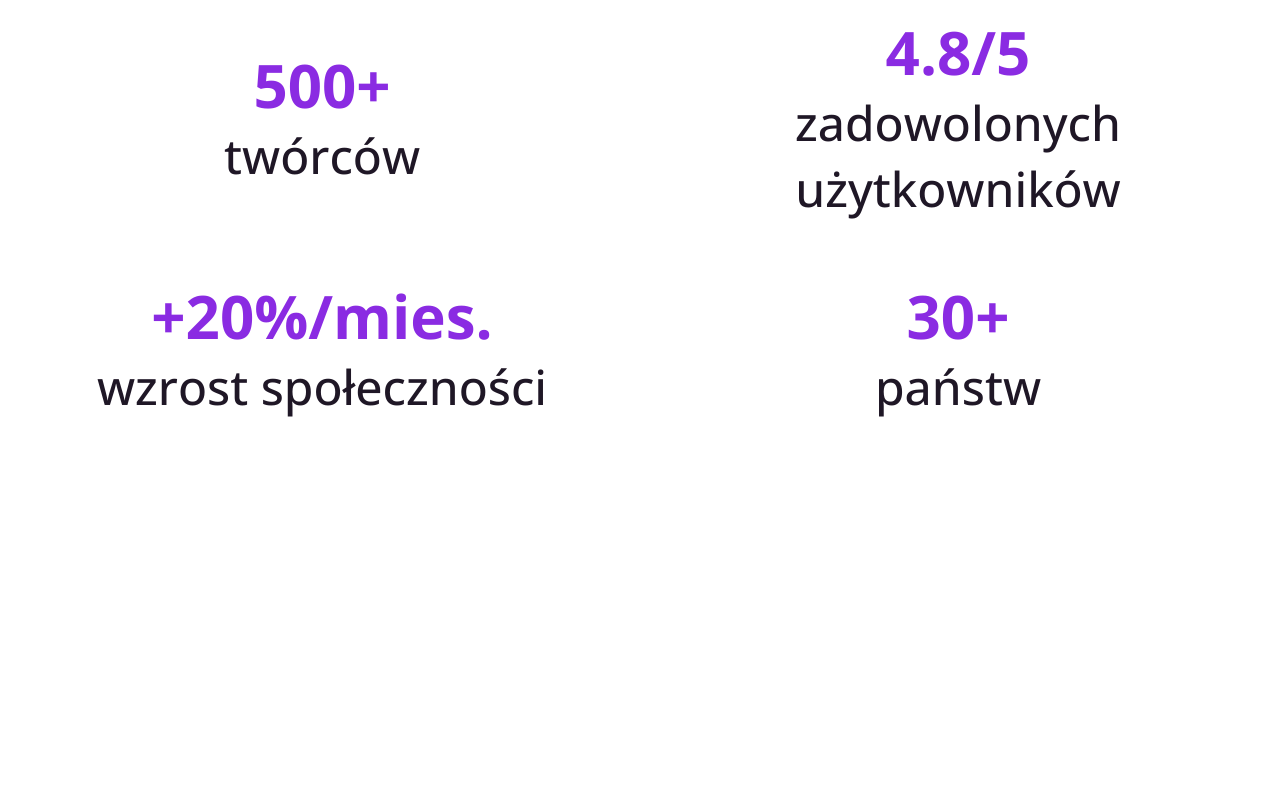
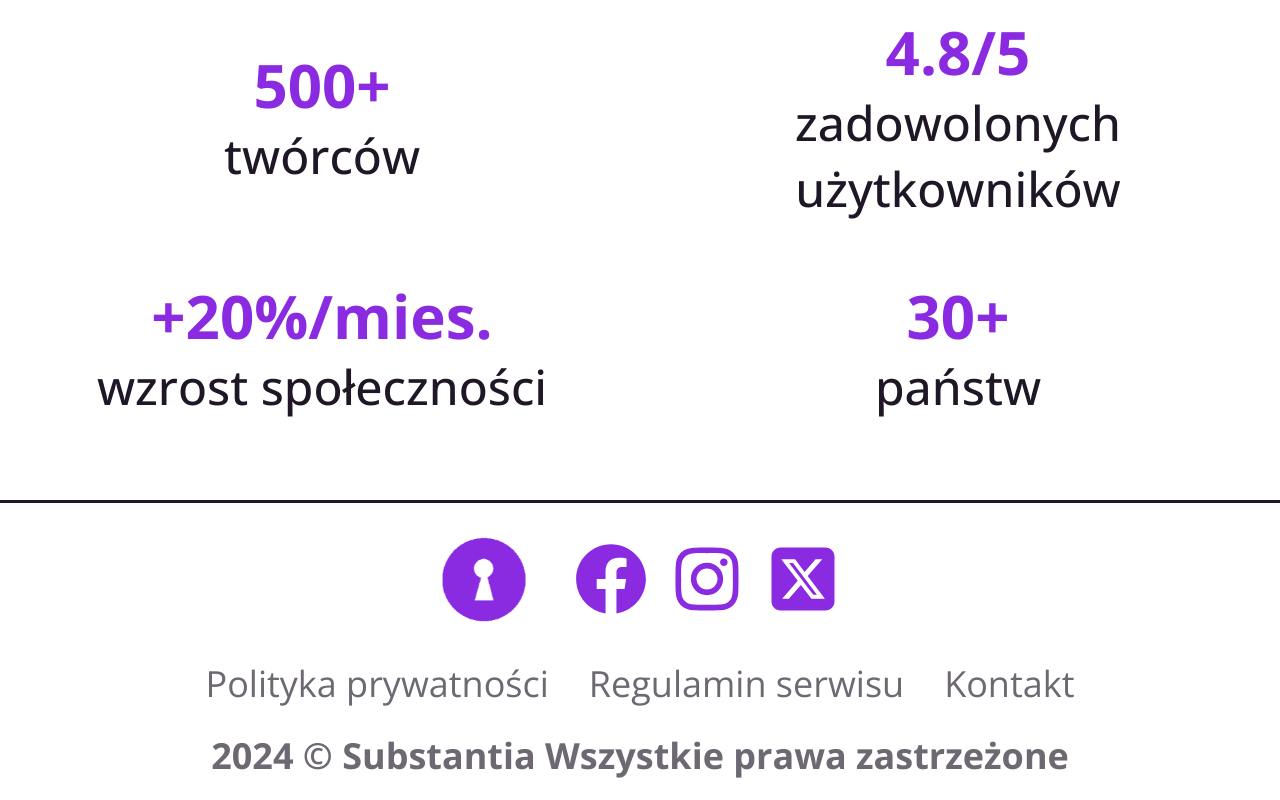
Before and after one commit to alibomba/substantia, a React (Vite) app in the folder frontend/: page / in a window 1280 px wide. Shown: the part 3382-4182 px from the top of the page. Before the commit the page ends 3802 px from the top, so only its background shows below. Built offline with nearby package versions, Linux system fonts and the light colour scheme; no server answers.

Commit message:
footer, homepage

```diff
--- a/frontend/src/layouts/DefaultLayout.tsx
+++ b/frontend/src/layouts/DefaultLayout.tsx
@@ -1,6 +1,6 @@
 import { useContext } from "react";
 import { Outlet } from "react-router-dom";
-import { Header } from "../sections";
+import { Footer, Header } from "../sections";
 import { AuthContext } from "../contexts/AuthProvider";
 import Loading from "../components/loading/Loading";
 
@@ -15,6 +15,7 @@ const DefaultLayout = () => {
         <>
             <Header />
             <Outlet />
+            <Footer />
         </>
     )
 }
--- a/frontend/src/layouts/UserOnlyLayout.tsx
+++ b/frontend/src/layouts/UserOnlyLayout.tsx
@@ -1,6 +1,6 @@
 import { useContext } from "react";
 import { Navigate, Outlet } from "react-router-dom";
-import { Header } from "../sections";
+import { Footer, Header } from "../sections";
 import { AuthContext } from "../contexts/AuthProvider";
 import Loading from "../components/loading/Loading";
 
@@ -19,6 +19,7 @@ const UserOnlyLayout = () => {
         <>
             <Header />
             <Outlet />
+            <Footer />
         </>
     )
 }
--- /dev/null
+++ b/frontend/src/sections/footer/Footer.tsx
@@ -0,0 +1,33 @@
+import { Link } from "react-router-dom"
+import { FaFacebook, FaInstagram } from 'react-icons/fa';
+import { FaSquareXTwitter } from 'react-icons/fa6';
+
+
+const Footer = () => {
+    return (
+        <footer className="mt-20 px-10 max-sm:px-6 py-6 border-t-[3px] border-t-black flex flex-col items-center gap-8 text-center">
+            <nav className="flex items-center justify-center gap-12 flex-wrap">
+                <img className="w-[85px] max-sm:w-[60px]" src="/logo.png" alt="logo Substantia" />
+                <div className="flex items-center justify-center gap-6 flex-wrap">
+                    <Link title="Facebook" to='#' target="_blank">
+                        <FaFacebook className="text-7xl max-sm:text-6xl text-primary hover:text-primaryHover transition-primary" />
+                    </Link>
+                    <Link title="Instagram" to='#' target="_blank">
+                        <FaInstagram className="text-7xl max-sm:text-6xl text-primary hover:text-primaryHover transition-primary" />
+                    </Link>
+                    <Link title="Twitter" to='#' target="_blank">
+                        <FaSquareXTwitter className="text-7xl max-sm:text-6xl text-primary hover:text-primaryHover transition-primary" />
+                    </Link>
+                </div>
+            </nav>
+            <nav className="flex items-center justify-center gap-10 flex-wrap">
+                <Link data-testid='footerNavLink' className="text-4xl max-sm:text-3xl text-black65" to='#'>Polityka prywatności</Link>
+                <Link data-testid='footerNavLink' className="text-4xl max-sm:text-3xl text-black65" to='#'>Regulamin serwisu</Link>
+                <a data-testid='footerNavLink' className="text-4xl max-sm:text-3xl text-black65" href="mailto:support@substantia.pl">Kontakt</a>
+            </nav>
+            <p className="text-4xl max-sm:text-3xl text-black65 font-bold">2024 &copy; Substantia Wszystkie prawa zastrzeżone</p>
+        </footer>
+    )
+}
+
+export default Footer
--- a/frontend/src/sections/index.ts
+++ b/frontend/src/sections/index.ts
@@ -6,3 +6,4 @@ export { default as Hero } from './hero/Hero';
 export { default as HomeSection } from './homeSection/HomeSection';
 export { default as Qualities } from './qualities/Qualities';
 export { default as Statistics } from './statistics/Statistics';
+export { default as Footer } from './footer/Footer';
--- a/frontend/src/test/index.css
+++ b/frontend/src/test/index.css
@@ -777,6 +777,10 @@ video {
   width: 45em;
 }
 
+.w-\[85px\]{
+  width: 85px;
+}
+
 .w-\[90\%\]{
   width: 90%;
 }
@@ -899,6 +903,10 @@ video {
   gap: 1.25rem;
 }
 
+.gap-6{
+  gap: 1.5rem;
+}
+
 .gap-7{
   gap: 1.75rem;
 }
@@ -956,6 +964,10 @@ video {
   border-bottom-width: 3px;
 }
 
+.border-t-\[3px\]{
+  border-top-width: 3px;
+}
+
 .border-black{
   --tw-border-opacity: 1;
   border-color: rgb(31 23 38 / var(--tw-border-opacity));
@@ -966,6 +978,11 @@ video {
   border-color: rgb(138 43 226 / var(--tw-border-opacity));
 }
 
+.border-t-black{
+  --tw-border-opacity: 1;
+  border-top-color: rgb(31 23 38 / var(--tw-border-opacity));
+}
+
 .bg-\[rgba\(0\2c 255\2c 0\2c \.85\)\]{
   background-color: rgba(0,255,0,.85);
 }
@@ -1096,6 +1113,11 @@ video {
   padding-bottom: 1.25rem;
 }
 
+.py-6{
+  padding-top: 1.5rem;
+  padding-bottom: 1.5rem;
+}
+
 .pb-7{
   padding-bottom: 1.75rem;
 }
@@ -1142,6 +1164,11 @@ video {
 
 .text-6xl{
   font-size: 3.75rem;
+  line-height: 1;
+}
+
+.text-7xl{
+  font-size: 4.5rem;
   line-height: 1;
 }
 
@@ -1345,6 +1372,10 @@ body {
     height: 18rem;
   }
 
+  .max-sm\:w-\[60px\]{
+    width: 60px;
+  }
+
   .max-sm\:w-\[95\%\]{
     width: 95%;
   }
@@ -1407,6 +1438,11 @@ body {
 
   .max-sm\:text-5xl{
     font-size: 3rem;
+    line-height: 1;
+  }
+
+  .max-sm\:text-6xl{
+    font-size: 3.75rem;
     line-height: 1;
   }
 
```
Also changed, not shown: 1 other file (tests, documents, lock files or other folders).
